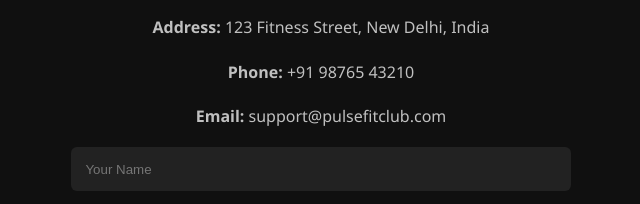
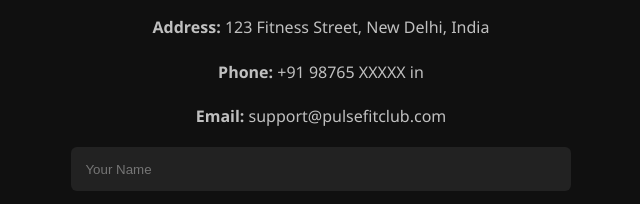
Before and after one commit to dipanshu330/Fitness-Website, a plain HTML site: page contact.html in a window 1280 px wide. Shown: the part 215-419 px from the top of the page, 319-959 px from the left. Drawn offline with Linux system fonts and the light colour scheme.

Commit message:
Update contact.html

```diff
--- a/contact.html
+++ b/contact.html
@@ -26,7 +26,7 @@
   <h1>Contact Us</h1>
   <p>Have questions or want to schedule a free trial? We’d love to hear from you!</p>
   <p><strong>Address:</strong> 123 Fitness Street, New Delhi, India</p>
-  <p><strong>Phone:</strong> +91 98765 43210</p>
+  <p><strong>Phone:</strong> +91 98765 XXXXX in</p>
   <p><strong>Email:</strong> support@pulsefitclub.com</p>
 
   <form>
```
